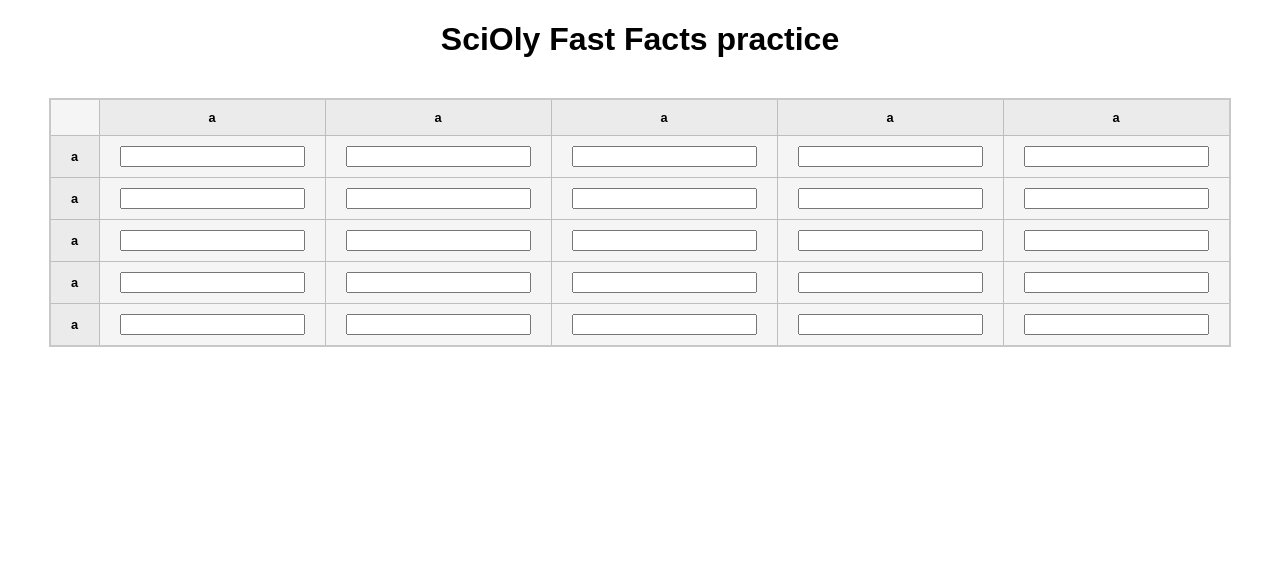
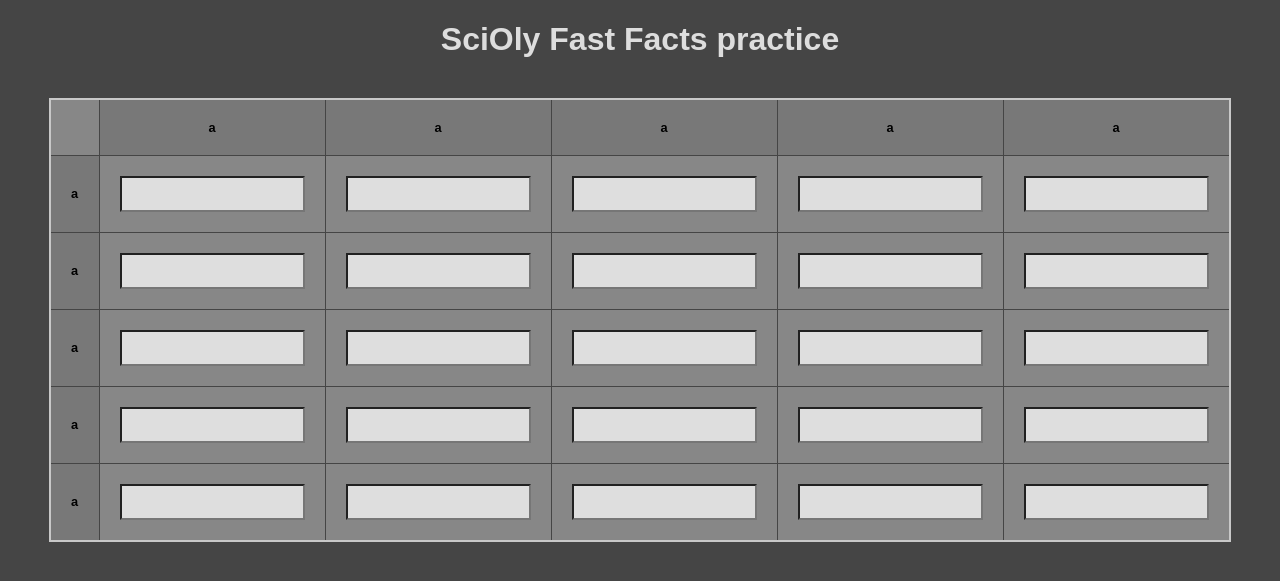
Before and after one commit to Saturn-VI/Fast-Facts, a Flask app: page / in a window 1280 px wide. Shown: the top 581 px of the page. Run offline with Flask 3, Linux system fonts and the light colour scheme.

Commit message:
git add *

```diff
--- a/main.py
+++ b/main.py
@@ -74,8 +74,8 @@ def format(topic_inputs, letter_inputs):
 
 
 
-for row in format(random_topics(true_random=True), random_letters()):
-    print(f"{row}")
+# for row in format(random_topics(true_random=True), random_letters()):
+#     print(f"{row}")
 
 
 
@@ -87,7 +87,7 @@ def index():
     return render_template('index.html')
 
 
-@app.route("/api", methods=["GET"])
+@app.route("/api")
 def api():
     return {'topics': random_topics(true_random=True), 'letters':random_letters()}
 
--- a/static/style.css
+++ b/static/style.css
@@ -1,6 +1,16 @@
 html {
     font-family: sans-serif;
     text-align: center;
+    background-color: #454545;
+  }
+
+  h1 {
+    color: #DDDDDD;
+  }
+
+  input {
+    background-color: #DEDEDE;
+    height: 30px;
   }
 
   table {
@@ -13,12 +23,12 @@ html {
   }
 
   td, th {
-    border: 1px solid rgb(190,190,190);
-    padding: 10px 20px;
+    border: 1px solid #454545;
+    padding: 20px 20px;
   }
 
   th {
-    background-color: rgb(235,235,235);
+    background-color: #787878;
   }
 
   td {
@@ -26,11 +36,11 @@ html {
   }
 
   tr:nth-child(even) td {
-    background-color: rgb(250,250,250);
+    background-color: #454545;
   }
 
   tr:nth-child(odd) td {
-    background-color: rgb(245,245,245);
+    background-color: #878787;
   }
 
   caption {
```
Also changed, not shown: static/script.js (+37 -12 lines).
